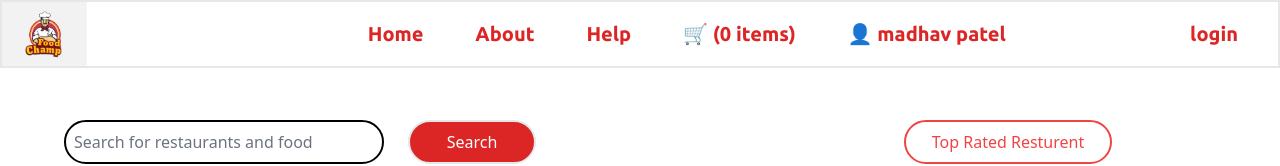
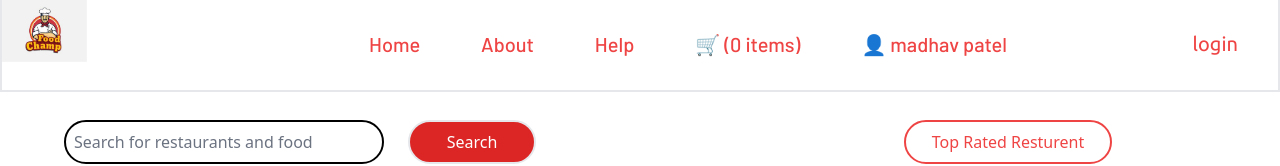
Before and after one commit to madhavpatel236/ARK-FoodWorld, a React (Vite) app: page / in a window 1280 px wide. Shown: the top 166 px of the page. Built offline with nearby package versions, Linux system fonts and the light colour scheme; no server answers.

Commit message:
change the header

```diff
--- a/src/components/Header/Header.jsx
+++ b/src/components/Header/Header.jsx
@@ -12,11 +12,11 @@ function Header() {
     const cartItems = useSelector((store) => store.cart.items);
 
     return (
-        <div className=' fixed w-full z-20 flex justify-between bg-white border-2 '>
+        <div className='fixed w-full z-20 -mt-1 -mr-1 h-24 flex justify-between bg-white  border-2 '>
             <div>
                 <img className='w-22 h-16' src={logo} alt='logo' />
             </div>
-            <div className='flex ml-24 items-center justify-between w-2/4 text-red-600 font-Ubuntu font-semibold text-xl'>
+            <div className='flex ml-24 items-center justify-between w-2/4 text-red-500 font-Barlow font-medium  text-xl'>
                 <div> <Link to='/'> Home </Link> </div>
                 {/* <div>Manu</div> */}
                 <div> <Link to='/about'> About </Link> </div>
@@ -24,7 +24,7 @@ function Header() {
                 <div> <Link to='/cart'> 🛒 ({cartItems.length} items) </Link> </div>
                 <ul>👤 {loggedInUser}</ul>
             </div>
-            <div className='flex justify-center items-center mr-10 font-Ubuntu font-semibold text-xl text-red-600'>login</div>
+            <div className='flex justify-center items-center mr-10 font-Ubuntu font-normal text-xl text-red-500'>login</div>
         </div>
     )
 }
```
